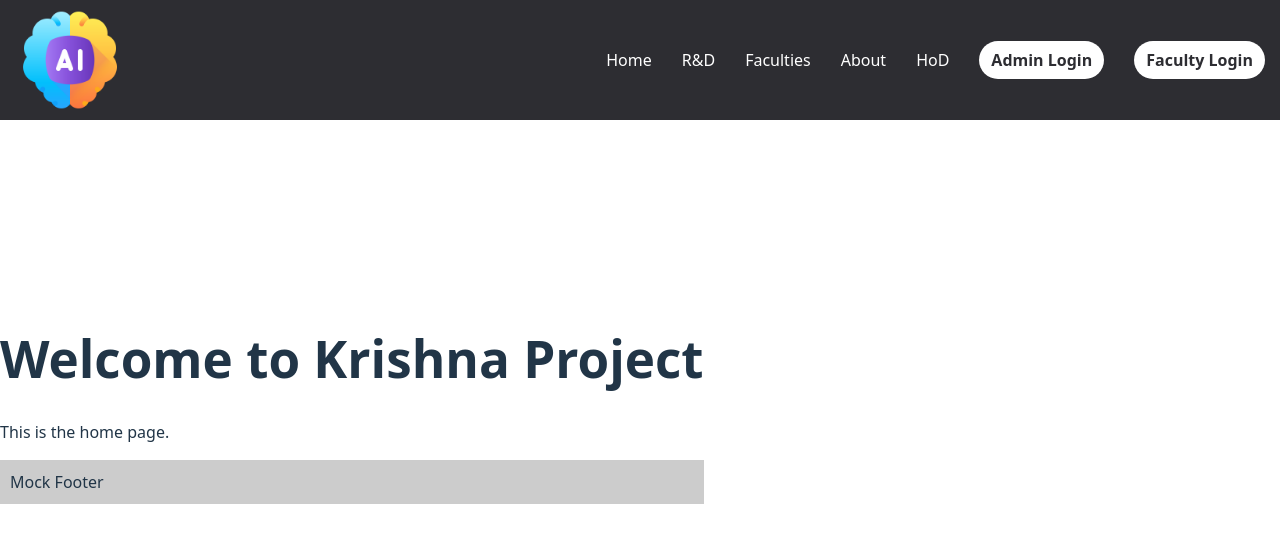
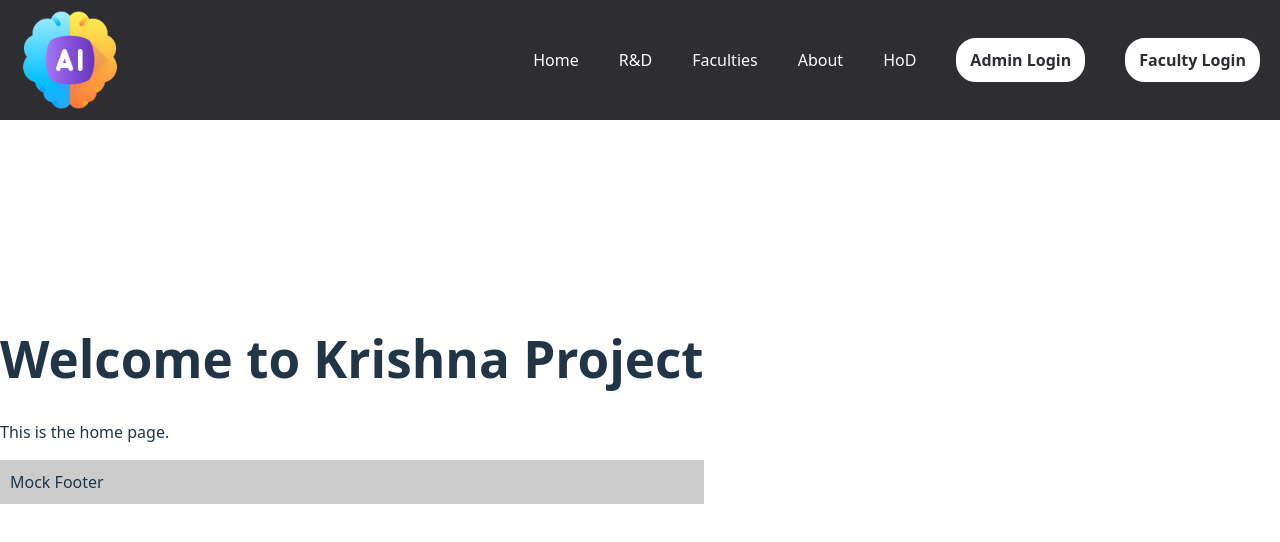
Before and after one commit to NSambhajiS/CSE-AI-website, a React (Vite) app in the folder frontend/: page / in a window 1280 px wide. Shown: the top 542 px of the page. Built offline with nearby package versions, Linux system fonts and the light colour scheme.

Commit message:
Updated navbar styles

```diff
--- a/frontend/src/components/Navbar/Navbar.css
+++ b/frontend/src/components/Navbar/Navbar.css
@@ -3,6 +3,7 @@
     height: auto;
 }
 
+/* Navbar Styling */
 .navbar {
     width: 100%;
     background: #2d2d32; /* Navbar background */
@@ -17,16 +18,21 @@
     z-index: 1000;
 }
 
+/* Navigation Links */
 .nav-links {
     display: flex;
+    align-items: center;
     list-style: none;
     padding-right: 20px;
 }
 
 .nav-links li {
-    margin: 0 15px;
+    display: inline-block;
+    margin: 5px 20px;
+    font-size: 16px;
 }
 
+/* General Link Styles */
 .nav-links li a {
     text-decoration: none;
     color: white;
@@ -38,58 +44,69 @@
     color: #f4a261;
 }
 
-/* Admin and Faculty Login Button Styling */
+/* Buttons */
 .btn {
     padding: 8px 12px;
-    border-radius: 20px; /* Increased to make buttons rounder */
+    border-radius: 20px;
     font-weight: bold;
     text-align: center;
+    display: inline-block;
+    border: 2px solid white;
+    transition: 0.3s ease-in-out;
+    background: white;   /* Button background */
+    color: #2d2d32!important;      /* Button text color */
 }
 
-/* Admin Login Button */
-.nav-links li:nth-last-child(2) .btn {
-    background: white; /* Opposite of navbar color */
-    color: #2d2d32; /* Same as navbar background */
-}
-
-/* Faculty Login Button */
-.nav-links li:last-child .btn {
-    background: white; /* Opposite of navbar color */
-    color: #2d2d32; /* Same as navbar background */
-}
-
-/* Button Hover Effect */
 .btn:hover {
     background: #e76f51;
     color: white;
+    border-color: #e76f51;
+}
+
+/* Dark Navbar Effect */
+.dark-nav {
+    background: #2d2d32;
+    transition: 0.5s;
 }
 
 /* Menu Icon */
 .menu-icon {
     display: none;
     cursor: pointer;
-    width: 35px;
-    margin-right: 20px; /* Increase this value */
+    width: 30px;
+    margin-right: 20px;
 }
 
-/* Mobile View */
+/* Responsive Adjustments */
+@media (max-width: 1000px) {
+    .logo {
+        width: 140px;
+    }
+
+    .nav-links li {
+        margin: 10px 15px;
+    }
+}
+
 @media (max-width: 937px) {
-    .menu-icon {
-        display: block;
-        margin-right: 30px; /* Increased spacing */
+    .navbar {
+        padding: 15px 0;
     }
 
     .nav-links {
-        display: none;
-        position: absolute;
-        top: 60px;
+        display: none; /* Hide by default */
+        position: fixed;
+        top: 0;
         right: 0;
+        bottom: 0;
         background: #2d2d32;
+        z-index: 999;
         width: 200px;
+        padding-top: 70px;
         flex-direction: column;
         align-items: center;
-        padding: 20px;
-        border-radius: 5px;
+        transition: 0.5s;
+        display: none; /* Hide initially */
     }
 
     .nav-links.show-mobile-menu {
@@ -97,6 +114,18 @@
     }
 
     .nav-links li {
-        margin: 15px 0;
+        display: block;
+        margin: 25px 40px;
+    }
+
+    .menu-icon {
+        display: block;
+        width: 30px;
+        cursor: pointer;
+        margin-right: 30px; /* Increased spacing */
+    }
+
+    .hide-mobile-menu {
+        right: -200px;
     }
 }
```
